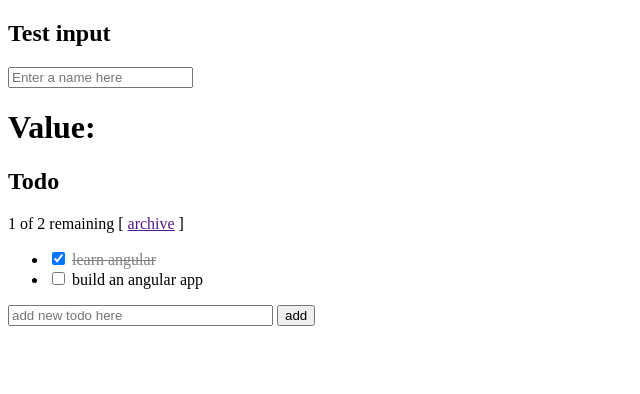
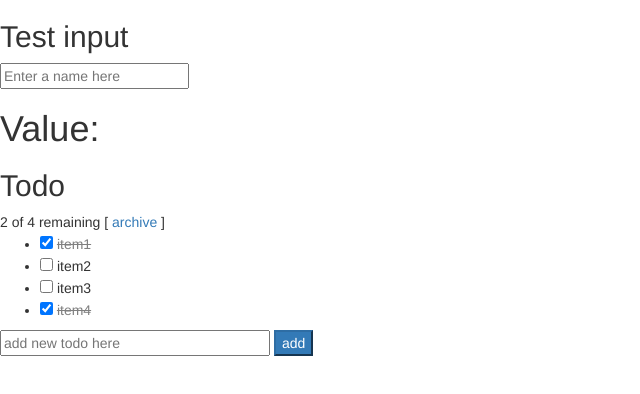
Before and after one commit to denis256/angular-testbed, a plain HTML site: page index.html in a window 1280 px wide. Shown: the whole page, without its empty margins (0-640 px from the left). Drawn offline with nearby package versions, Linux system fonts and the light colour scheme.

Commit message:
todo app testing

```diff
--- a/index.html
+++ b/index.html
@@ -1,9 +1,14 @@
 <!doctype html>
 <html ng-app="todoApp">
   <head>
+    <meta charset="utf-8">
+    <meta http-equiv="X-UA-Compatible" content="IE=edge">
+    <meta name="viewport" content="width=device-width, initial-scale=1">
+
     <script src="https://ajax.googleapis.com/ajax/libs/angularjs/1.4.6/angular.min.js"></script>
     <script src="todo.js"></script>
     <link rel="stylesheet" href="todo.css">
+    <link href="/bower_components/bootstrap/dist/css/bootstrap.min.css" rel="stylesheet">
   </head>
   <body>
 
@@ -28,5 +33,12 @@
         <input class="btn-primary" type="submit" value="add">
       </form>
     </div>
+
+
+    <!-- jQuery (necessary for Bootstrap's JavaScript plugins) -->
+   <script src="https://ajax.googleapis.com/ajax/libs/jquery/1.11.3/jquery.min.js"></script>
+   <!-- Include all compiled plugins (below), or include individual files as needed -->
+   <script src="/bower_components/bootstrap/dist/js/bootstrap.min.js"></script>
+
   </body>
 </html>
--- a/todo.js
+++ b/todo.js
@@ -2,13 +2,20 @@ angular.module('todoApp', [])
   .controller('TodoListController', function() {
     var todoList = this;
     todoList.todos = [
-      {text:'learn angular', done:true},
-      {text:'build an angular app', done:false}];
+      {text:'item1', done:true},
+      {text:'item2', done:false},
+      {text:'item3', done:false},
+      {text:'item4', done:true}
+    ];
+
 
     todoList.addTodo = function() {
       todoList.todos.push({text:todoList.todoText, done:false});
       todoList.todoText = '';
     };
+
+
+
 
     todoList.remaining = function() {
       var count = 0;
```
